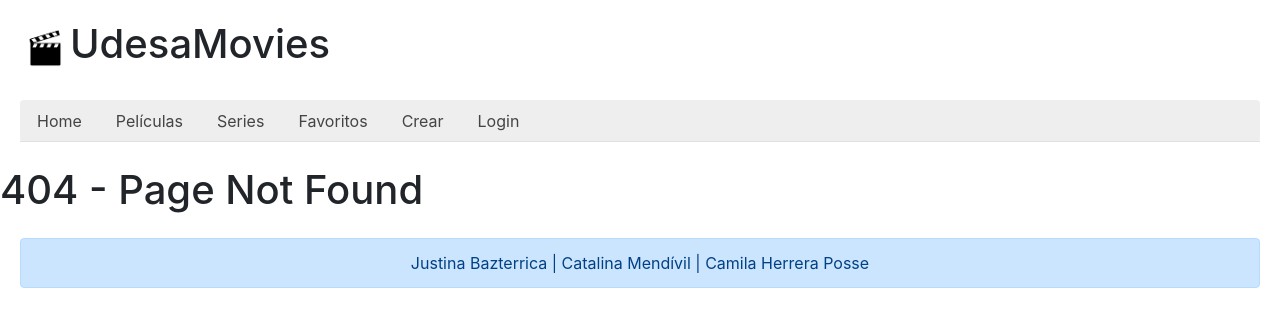
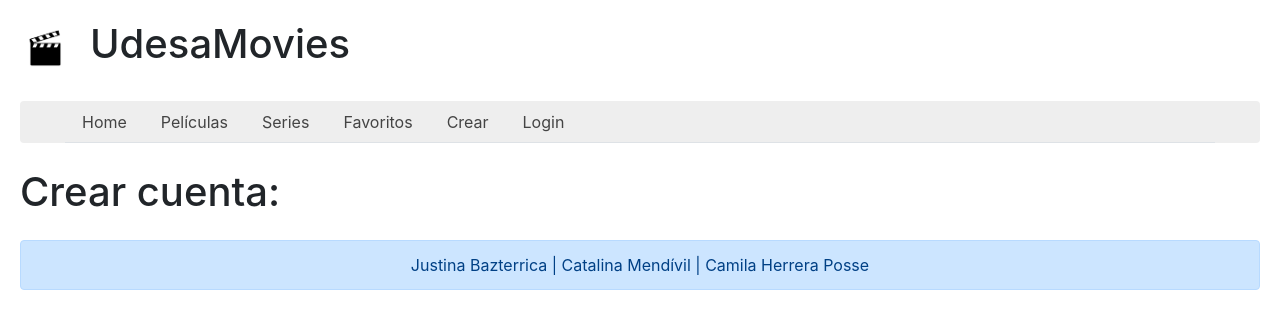
Before and after one commit to justibazterrica/TDM--PI---Bazterrica---Mendivil---Herrera, a React (Create React App) app in the folder PI/: page /crear in a window 1280 px wide. Before the commit this address had no page. Shown: the top 328 px of the page. Built offline with nearby package versions, Linux system fonts and the light colour scheme.

Commit message:
termine busqueda y modifique todo el css

```diff
--- a/PI/public/css/styles.css
+++ b/PI/public/css/styles.css
@@ -4,10 +4,19 @@ header{
 
 footer{
     margin: 20px;
+    padding: 20px;
 }
 
-body{
-    margin: 20px;
+form{ margin: 20px;}
+
+
+section {
+    margin: 25px;
+}
+
+h1, h2 {
+   font-weight: bold;
+   margin: 20px;
 }
 
 nav {
@@ -18,7 +27,7 @@ nav {
     margin-bottom: 20px;
 }
 .nav {
-    margin: 0 !important;
+    margin: 20px;
 }
 .nav a{
     color: #444;
--- a/PI/src/App.js
+++ b/PI/src/App.js
@@ -10,7 +10,7 @@ import Login from './Screens/Login/Login';
 import Peliculas from './Screens/Peliculas/Peliculas';
 import DetallePelicula from './components/DetallePelicula/DetallePelicula';
 import DetalleSerie from './components/DetalleSerie/DetalleSerie';
-// import Crear from "./Screens/Crear/Crear";
+import Crear from "./Screens/Crear/Crear";
 import Favoritos from "./Screens/Favoritos/Favoritos";
 import Resultados from "./Screens/Resultados/Resultados";
 
@@ -25,7 +25,7 @@ function App() {
         <Route path="/series" component={Series}/>
         <Route path="/login" component={Login}/>
         <Route path="/peliculas" component={Peliculas}/>
-        {/* <Route path="/crear" component={Crear} /> */}
+        <Route path="/crear" component={Crear} />
         <Route path="/favoritos" component={Favoritos}/>
         <Route path="/Resultados/:search" component={Resultados} />
         <Route path="/Detalle/serie/:id" component={DetalleSerie}/>
--- a/PI/src/Screens/Crear/Crear.js
+++ b/PI/src/Screens/Crear/Crear.js
@@ -0,0 +1,9 @@
+import React from 'react'
+
+export default function Crear() {
+  return (
+    <div>
+      <h1>Crear cuenta:</h1>
+    </div>
+  )
+}
--- a/PI/src/Screens/Login/Login.js
+++ b/PI/src/Screens/Login/Login.js
@@ -3,7 +3,7 @@ import React from 'react'
 export default function Login() {
   return (
     <div>
-      login in:
+      <h1>Log in: </h1>
     </div>
   )
 }
--- a/PI/src/Screens/Resultados/Resultados.js
+++ b/PI/src/Screens/Resultados/Resultados.js
@@ -15,7 +15,7 @@ class Resultados extends Component {
     const search = this.props.match.params.search;
     return (
       <div>
-        Resultados para: {search}
+        <h1> Resultados para: {search}</h1>
       </div>
     )
   }
--- a/PI/src/components/Buscador/Buscador.js
+++ b/PI/src/components/Buscador/Buscador.js
@@ -33,7 +33,7 @@ class Buscador extends Component {
     return (
       <div>
         <form className = "buscador" onSubmit = {(event) => this.evitarSubmit(event)}>
-          <input onChange = {(event) => this.guardarBusqueda(event)}/>
+          <input  onChange = {(event) => this.guardarBusqueda(event)}/>
            <button className="boton" type="submit">Buscar  </button>
         </form >
       </div>
--- a/PI/src/components/Buscador/styles.css
+++ b/PI/src/components/Buscador/styles.css
@@ -4,3 +4,11 @@
     color: white;
     border: none;
 }
+
+.buscador{
+    display: flex;
+}
+
+input{
+    width: 95%;
+}
```
